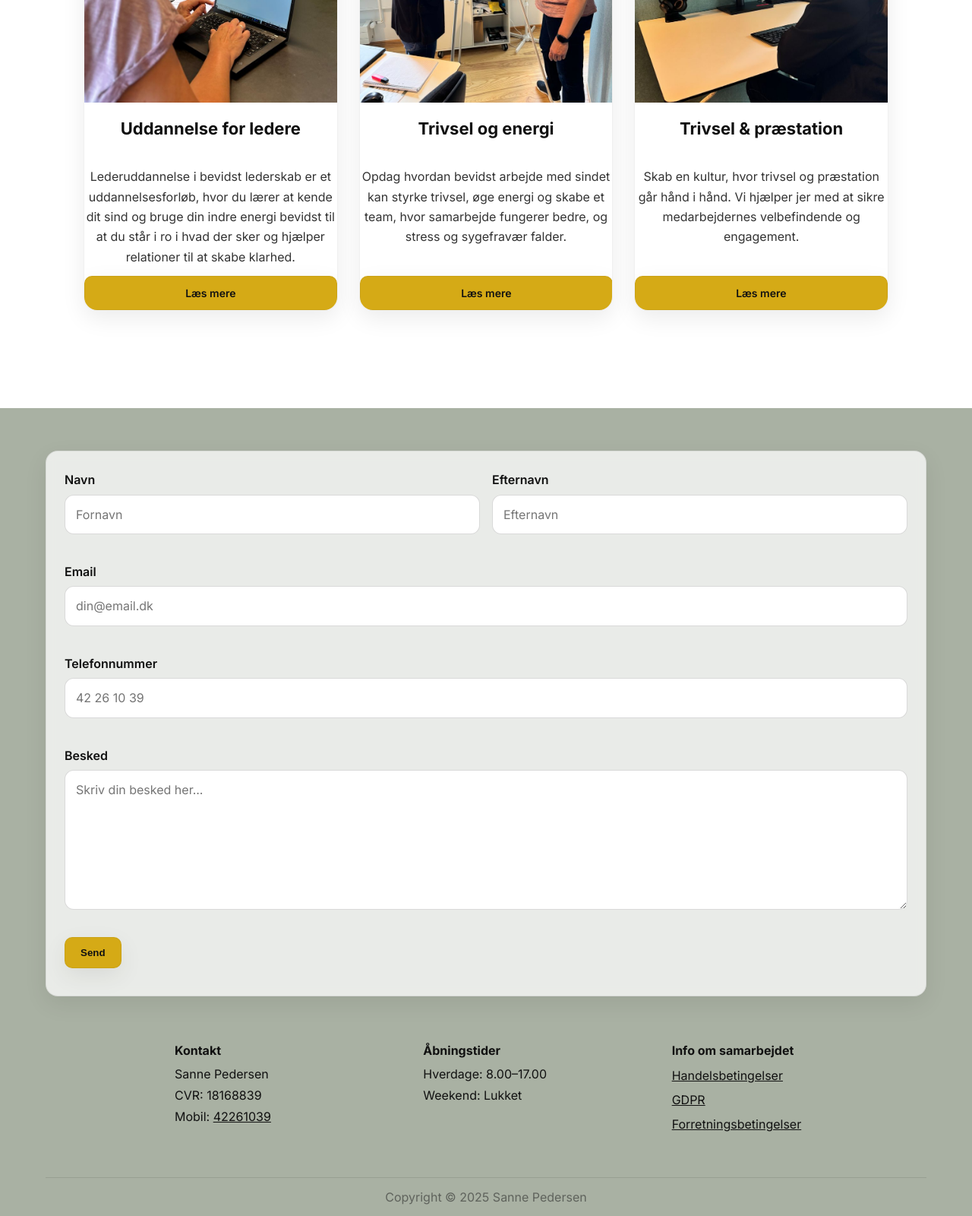
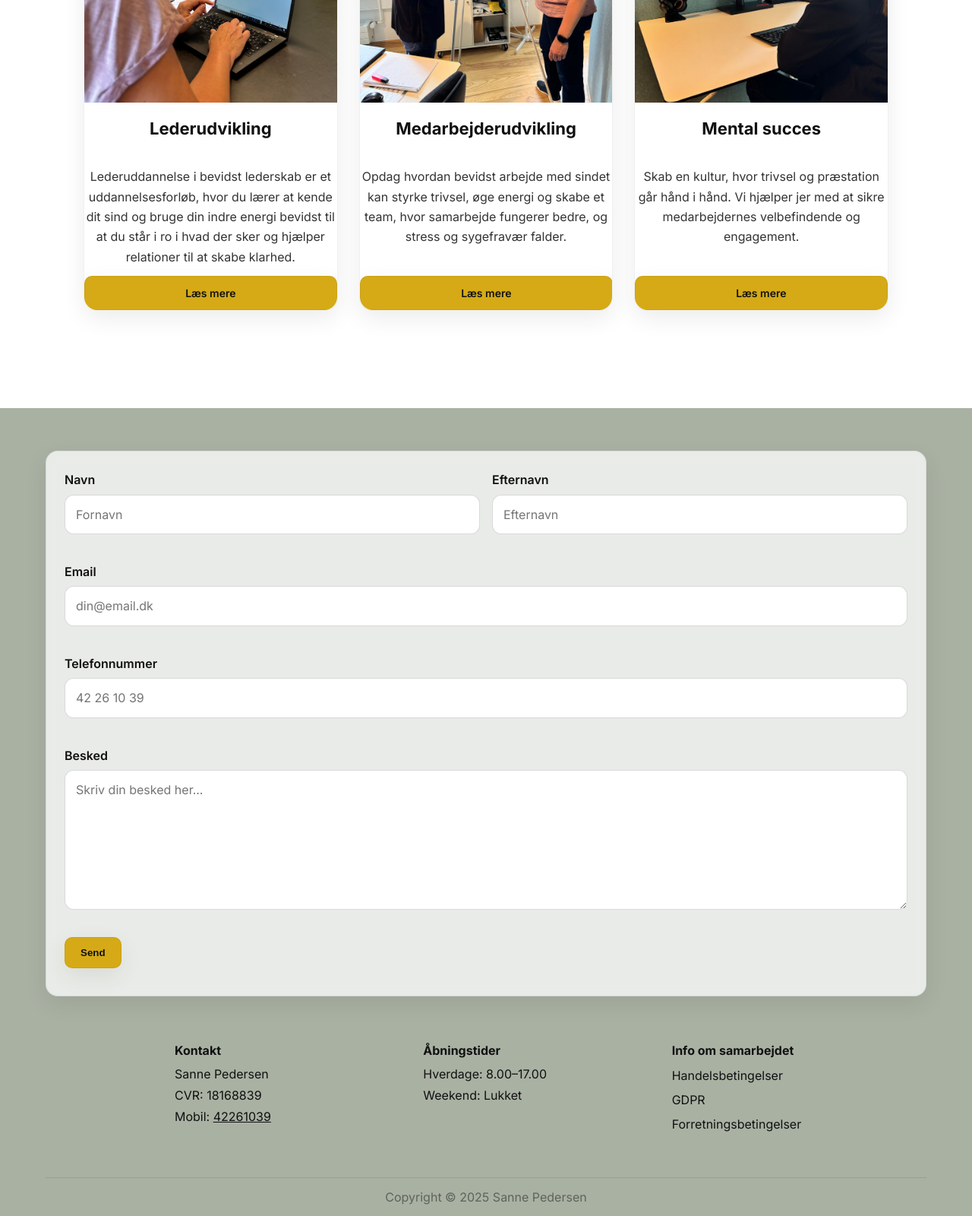
Before and after one commit to Bilmpz/SannePedersen, a plain HTML site: page index.html in a window 1280 px wide. Shown: the part 2593-4193 px from the top of the page at 76% size. Drawn offline with nearby package versions, Linux system fonts and the light colour scheme.

Commit message:
Add files via upload

```diff
--- a/index.html
+++ b/index.html
@@ -119,7 +119,7 @@
           <div class="card-media">
             <img src="DcRamwxA.jpeg" alt="Uddannelse for ledere" />
           </div>
-          <h3>Uddannelse for ledere</h3>
+          <h3>Lederudvikling</h3>
           <p>Lederuddannelse i bevidst lederskab er et uddannelsesforløb, hvor du lærer at kende dit sind og bruge din indre energi bevidst til at du står i ro i hvad der sker og hjælper relationer til at skabe klarhed.</p>
           <a class="btn small" href="Lederudvikling.html">Læs mere</a>
         </article>
@@ -128,7 +128,7 @@
           <div class="card-media">
             <img src="i-7TTGKA.jpeg" alt="Trivsel og energi" />
           </div>
-          <h3>Trivsel og energi</h3>
+          <h3>Medarbejderudvikling</h3>
           <p>Opdag hvordan bevidst arbejde med sindet kan styrke trivsel, øge energi og skabe et team, hvor samarbejde fungerer bedre, og stress og sygefravær falder.</p>
           <a class="btn small" href="Medarbejderudvikling.html">Læs mere</a>
         </article>
@@ -137,9 +137,9 @@
           <div class="card-media">
             <img src="Talentprofil-billede.jpeg" alt="Trivsel og præstation" />
           </div>
-          <h3>Trivsel &amp; præstation</h3>
+          <h3>Mental succes</h3>
           <p>Skab en kultur, hvor trivsel og præstation går hånd i hånd. Vi hjælper jer med at sikre medarbejdernes velbefindende og engagement.</p>
-          <a class="btn small" href="Mental succes.html">Læs mere</a>
+          <a class="btn small" href="Mentalsucces.html">Læs mere</a>
         </article>
       </div>
     </section>
@@ -198,9 +198,9 @@
             <div>
               <h4 style="margin: 0 0 4px;">Info om samarbejdet</h4>
               <ul class="link-list">
-                <li><a href="#">Handelsbetingelser</a></li>
-                <li><a href="#">GDPR</a></li>
-                <li><a href="#">Forretningsbetingelser</a></li>
+                <li><a>Handelsbetingelser</a></li>
+                <li><a>GDPR</a></li>
+                <li><a>Forretningsbetingelser</a></li>
               </ul>
             </div>
           </div>
```
